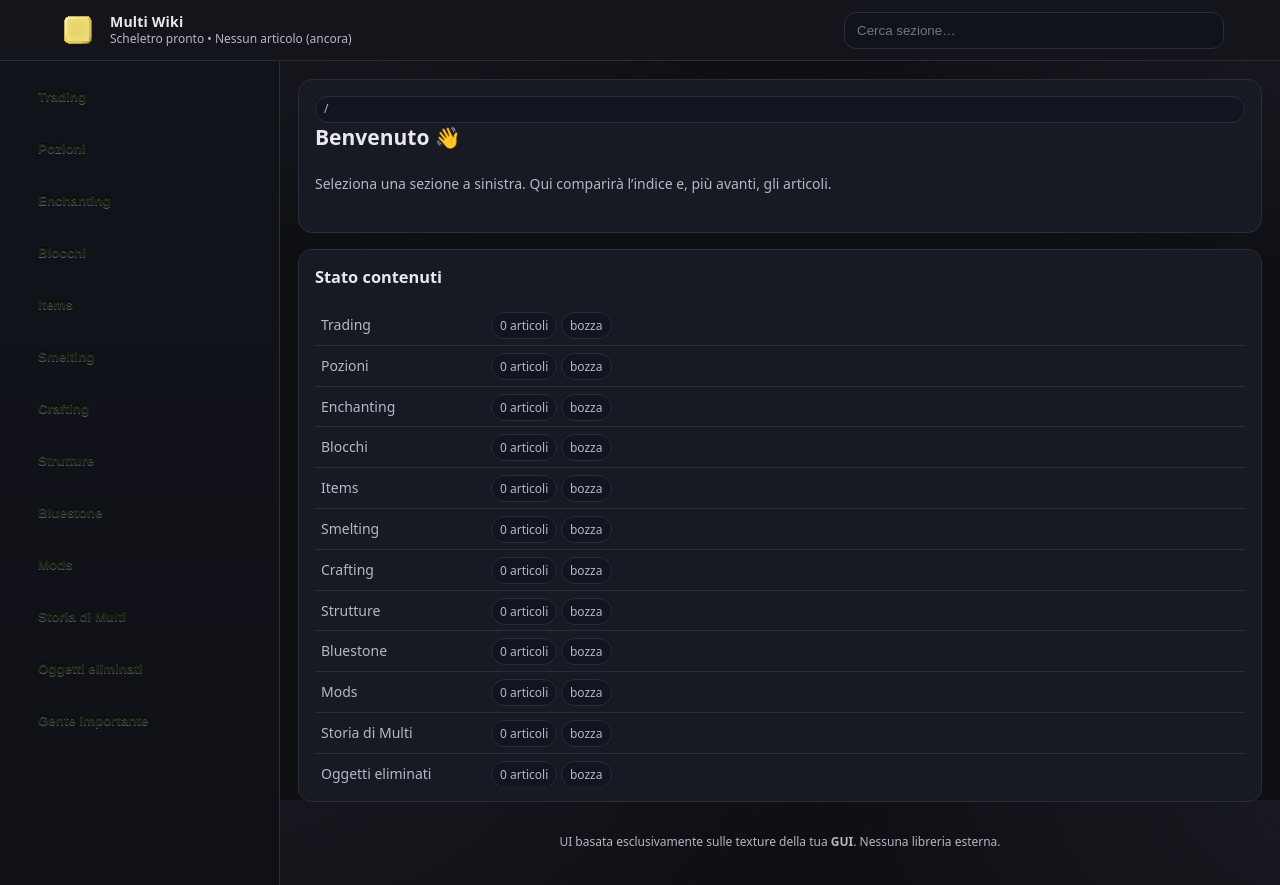
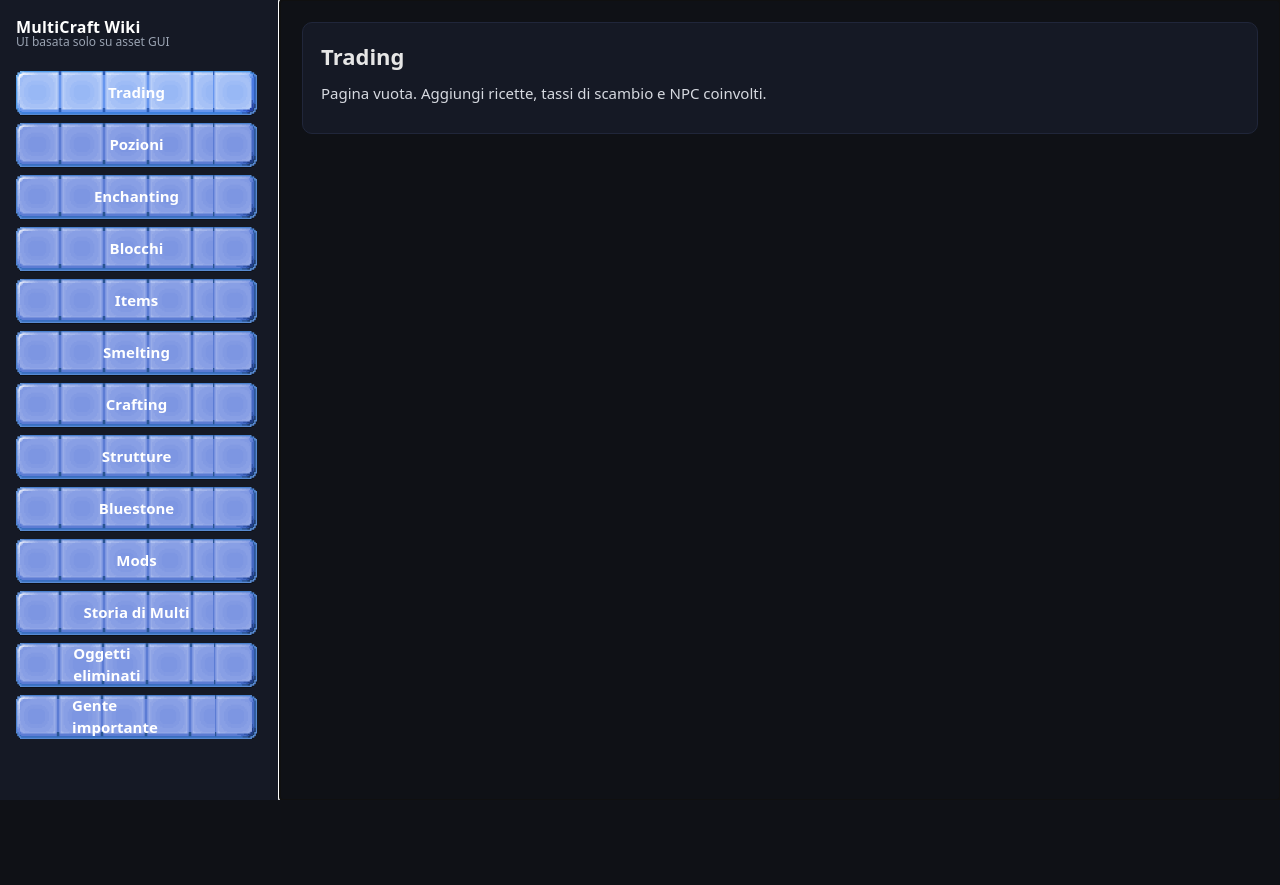
Before and after one commit to NovaX-Luanti/multicraft_wiki, a plain HTML site: page index.html in a window 1280 px wide. After the commit the page ends 800 px from the top, so only its background shows below. Drawn offline with Linux system fonts and the light colour scheme.

Commit message:
Update index.html

```diff
--- a/index.html
+++ b/index.html
@@ -1,425 +1,318 @@
-<!doctype html>
+<!DOCTYPE html>
 <html lang="it">
 <head>
 <meta charset="utf-8" />
-<meta name="viewport" content="width=device-width, initial-scale=1" />
-<title>Multi Wiki — Skeleton</title>
+<meta name="viewport" content="width=device-width,initial-scale=1" />
+<title>MultiCraft Wiki — Skeleton</title>
 <style>
   :root{
-    --bg:#0e0f12;
-    --bg2:#14151b;
-    --text:#e8e8ee;
-    --muted:#b6b7c5;
-    --accent:#9be37a;
-    --card:#171923;
-    --border:#2a2d3a;
-    --radius:14px;
+    --bg: #0f1116;
+    --panel: #151925;
+    --text: #e6e6e6;
+    --muted: #9aa3b2;
+    --btn-h: 44px;          /* altezza pulsanti */
+    --btn-pad-x: 14px;      /* padding testo nei pulsanti */
+    --sidebar-w: 280px;     /* larghezza colonna sinistra */
+    --gap: 12px;
   }
   *{box-sizing:border-box}
   html,body{height:100%}
   body{
-    margin:0;
-    background:
-      radial-gradient(1200px 600px at 10% -10%, #1a1b24 0%, transparent 60%),
-      radial-gradient(1000px 500px at 110% 0%, #1a1b24 0%, transparent 60%),
-      var(--bg);
-    color:var(--text);
-    font:14px/1.4 system-ui,-apple-system,Segoe UI,Roboto,Ubuntu,Cantarell,Noto Sans,Arial,sans-serif;
-    image-rendering: pixelated; /* per look “game GUI” sulle textures */
+    margin:0; background:var(--bg); color:var(--text);
+    font: 15px/1.45 system-ui, -apple-system, Segoe UI, Roboto, "Helvetica Neue", Arial, "Noto Sans", "Liberation Sans", sans-serif;
   }
-  /* Layout */
-  .app{
-    display:grid;
-    grid-template-columns: 280px 1fr;
-    grid-template-rows: auto 1fr;
-    grid-template-areas:
-      "header header"
-      "nav content";
-    min-height:100dvh;
+
+  .app{display:flex; min-height:100vh}
+  .sidebar{
+    width:var(--sidebar-w);
+    background:var(--panel);
+    padding:16px;
+    display:flex; flex-direction:column; gap:var(--gap);
+    border-right:1px solid #20263a;
   }
-  header{
-    grid-area:header;
-    position:sticky; top:0; z-index:5;
-    background:var(--bg2);
-    border-bottom:1px solid var(--border);
+  .brand{font-weight:700; letter-spacing:.2px; font-size:16px; color:#fff}
+  .hint{color:var(--muted); font-size:12px; margin-top:-6px}
+
+  .nav{
+    display:flex; flex-direction:column; gap:8px; margin-top:8px;
+    padding-right:6px; /* spazio per la scrollbar custom */
+    overflow:auto; max-height:calc(100vh - 110px);
   }
-  .header-inner{
-    max-width:1200px; margin:0 auto; padding:10px 16px;
-    display:flex; align-items:center; gap:12px;
+
+  /* PULSANTI GUI segmentati: sinistra / centro / destra */
+  .mc-btn{
+    --h: var(--btn-h);
+    display:flex; align-items:center; user-select:none; cursor:pointer;
+    height:var(--h); text-decoration:none; color:#fff; font-weight:600;
+    filter: drop-shadow(0 1px 0 rgba(0,0,0,.35));
   }
-  .logo{
-    display:flex; align-items:center; gap:10px; min-height:40px;
+  .mc-btn .left, .mc-btn .mid, .mc-btn .right{
+    height:100%; display:block; background-repeat:no-repeat; background-size:100% 100%;
   }
-  .logo__mark{
-    width:44px; height:28px;
-    background-repeat:no-repeat;
-    background-position:center;
-    background-size:contain;
-    /* useremo un bottone “yellow pressed” come badge */
+  .mc-btn .left, .mc-btn .right{width:var(--h)}
+  .mc-btn .mid{
+    min-width:96px; flex:1 1 auto; display:flex; align-items:center; justify-content:center;
+    padding:0 var(--btn-pad-x);
+    /* il middle è stretchabile in X */
+    background-repeat: repeat-x; background-size: auto 100%;
   }
-  .title{
-    font-weight:700; letter-spacing:.2px;
-  }
-  .subtitle{
-    color:var(--muted); font-size:12px;
-  }
-  .search{
-    margin-left:auto; position:relative; width: min(380px, 45vw);
-  }
-  .search input{
-    width:100%;
-    border-radius:12px; border:1px solid var(--border);
-    background:#11131a; color:var(--text);
-    padding:10px 12px 10px 12px; outline:none;
-  }
-  /* Nav */
-  nav{
-    grid-area:nav;
-    border-right:1px solid var(--border);
-    background:linear-gradient(#11131a,#0f1117);
-    padding:14px;
-  }
-  .nav-group{ display:flex; flex-direction:column; gap:10px }
-  .nav-btn{
-    --h:42px;
-    height:var(--h);
-    border:none; outline:none;
-    padding:0 14px;
-    color:#12220f;
-    font-weight:700;
-    text-shadow:0 1px 0 rgba(255,255,255,.3), 0 -1px 0 rgba(0,0,0,.4);
-    display:flex; align-items:center; justify-content:flex-start;
-    gap:10px;
-    border-radius:10px;
-    background: transparent; /* le texture arrivano da pseudo elementi */
-    position:relative; cursor:pointer;
-    user-select:none;
-  }
-  .nav-btn::before{
-    /* stato base = gui_button_green.png */
-    content:""; position:absolute; inset:0;
-    background-repeat:repeat;
-    background-size:contain;
-    border-radius:10px;
-    filter: drop-shadow(0 4px 8px rgba(0,0,0,.35));
-  }
-  .nav-btn:hover::before{
-    /* hover = gui_button_green_hovered.png */
-  }
-  .nav-btn:active::before,
-  .nav-btn.is-active::before{
-    /* pressed = gui_button_green_pressed.png */
-  }
-  .nav-btn span{ position:relative; z-index:1 }
-  /* Content */
-  main{
-    grid-area:content;
-    padding:18px; min-width:0;
-  }
-  .container{
-    max-width:1200px; margin:0 auto;
-    display:grid; gap:16px;
-    grid-template-columns: 1fr;
+
+  /* Variante GRIGIA (default) */
+  .mc-btn.gray .left  { background-image:url('gui/gui_button_left.png'); }
+  .mc-btn.gray .mid   { background-image:url('gui/gui_button_middle.png'); }
+  .mc-btn.gray .right { background-image:url('gui/gui_button_right.png'); }
+  .mc-btn.gray:hover .left  { background-image:url('gui/gui_button_left_hovered.png'); }
+  .mc-btn.gray:hover .mid   { background-image:url('gui/gui_button_middle_hovered.png'); }
+  .mc-btn.gray:hover .right { background-image:url('gui/gui_button_right_hovered.png'); }
+  .mc-btn.gray.active .left  { background-image:url('gui/gui_button_left_pressed.png'); }
+  .mc-btn.gray.active .mid   { background-image:url('gui/gui_button_middle_pressed.png'); }
+  .mc-btn.gray.active .right { background-image:url('gui/gui_button_right_pressed.png'); }
+
+  /* Layout contenuto */
+  .content{
+    flex:1 1 auto; min-width:0; padding:22px;
+    overflow:auto;
   }
   .card{
-    background:var(--card);
-    border:1px solid var(--border);
-    border-radius:var(--radius);
-    padding:16px;
+    background:var(--panel); border:1px solid #20263a; border-radius:10px;
+    padding:18px; margin-bottom:16px;
   }
-  .empty{
-    display:grid; gap:8px;
+  h1{font-size:22px; margin:0 0 10px}
+  h2{font-size:16px; color:#d5ddff; margin:18px 0 8px}
+  p{margin:0 0 10px; color:#d6d9e0}
+
+  /* Sezioni mostra/nascondi */
+  .section{display:none}
+  .section.active{display:block}
+
+  /* SCROLLBAR custom con asset GUI */
+  /* Verticale (area nav e content) */
+  .nav::-webkit-scrollbar,
+  .content::-webkit-scrollbar { width:16px; height:16px; }
+  .nav::-webkit-scrollbar-track,
+  .content::-webkit-scrollbar-track{
+    background-image:url('gui/scrollbar_bg.png'); background-repeat:repeat-y; background-size:100% auto;
   }
-  .empty h2{ margin:0 }
-  .chips{ display:flex; flex-wrap:wrap; gap:8px; }
-  .chip{
-    height:32px; padding:0 10px;
-    display:inline-flex; align-items:center; gap:8px;
-    border-radius:999px;
-    border:1px solid var(--border);
-    background:#121521;
-    font-size:12px; color:var(--muted);
+  .nav::-webkit-scrollbar-thumb,
+  .content::-webkit-scrollbar-thumb{
+    background-image:url('gui/scrollbar_slider.png'); background-repeat:no-repeat; background-size:cover;
+    border-radius:2px;
   }
-  .pill{
-    padding:4px 8px; border-radius:999px;
-    border:1px solid var(--border); background:#121521; color:var(--muted); font-size:12px;
+  .nav::-webkit-scrollbar-button:vertical:decrement,
+  .content::-webkit-scrollbar-button:vertical:decrement{
+    height:16px; background-image:url('gui/scrollbar_up.png'); background-repeat:no-repeat; background-size:contain;
   }
-  /* Custom scrollbar usando le texture */
-  .scrollable{
-    max-height: 60vh; overflow:auto;
-    scrollbar-width: thin; /* Firefox base */
+  .nav::-webkit-scrollbar-button:vertical:increment,
+  .content::-webkit-scrollbar-button:vertical:increment{
+    height:16px; background-image:url('gui/scrollbar_down.png'); background-repeat:no-repeat; background-size:contain;
   }
-  /* Chrome/Edge custom */
-  .scrollable::-webkit-scrollbar{ width:14px; height:14px }
-  .scrollable::-webkit-scrollbar-track{
-    background: transparent;
+  /* Orizzontale (se mai servisse) */
+  .content::-webkit-scrollbar:horizontal{ height:16px }
+  .content::-webkit-scrollbar-track:horizontal{
+    background-image:url('gui/scrollbar_horiz_bg.png'); background-repeat:repeat-x; background-size:auto 100%;
   }
-  .scrollable::-webkit-scrollbar-thumb{
-    border-radius:8px;
-    background-repeat:repeat-y;
-    background-position:center top;
+  .content::-webkit-scrollbar-thumb:horizontal{
+    background-image:url('gui/scrollbar_slider.png'); background-size:cover;
   }
-  /* Responsive */
+
+  /* Responsive: sidebar comprimibile */
   @media (max-width: 980px){
-    .app{ grid-template-columns: 1fr; grid-template-areas: "header" "nav" "content" }
-    nav{ position:sticky; top:60px; z-index:4; }
+    .app{flex-direction:column}
+    .sidebar{width:100%; border-right:none; border-bottom:1px solid #20263a}
+    .nav{flex-direction:row; overflow:auto hidden; max-height:none; padding-bottom:8px}
+    .mc-btn{--h:40px}
+    .mc-btn .mid{min-width:140px}
+    .content{padding:16px}
   }
-  /* Utility */
-  .hide{ display:none !important }
-  a{ color:var(--accent); text-decoration:none }
-  a:hover{ text-decoration:underline }
-  .muted{ color:var(--muted) }
-  footer{ color:var(--muted); font-size:12px; padding:16px 0; }
 </style>
 </head>
 <body>
   <div class="app">
-  <header>
-    <div class="header-inner">
-      <div class="logo">
-        <div class="logo__mark" id="logoMark" aria-hidden="true"></div>
+    <aside class="sidebar">
       <div>
-          <div class="title">Multi Wiki</div>
-          <div class="subtitle">Scheletro pronto • Nessun articolo (ancora)</div>
+        <div class="brand">MultiCraft Wiki</div>
+        <div class="hint">UI basata solo su asset GUI</div>
       </div>
-      </div>
-      <div class="search">
-        <input id="search" type="search" placeholder="Cerca sezione…" autocomplete="off" />
-      </div>
-    </div>
-  </header>
 
-  <nav>
-    <div class="nav-group" id="navGroup">
-      <!-- I pulsanti vengono generati da JS, così colleghiamo hash routing e texture GUI -->
-    </div>
+      <nav class="nav" id="nav">
+        <!-- Ogni voce è un pulsante segmentato (left/mid/right) -->
+        <a href="#trading" class="mc-btn gray active" data-section="trading" aria-label="Trading">
+          <span class="left"></span><span class="mid">Trading</span><span class="right"></span>
+        </a>
+        <a href="#pozioni" class="mc-btn gray" data-section="pozioni" aria-label="Pozioni">
+          <span class="left"></span><span class="mid">Pozioni</span><span class="right"></span>
+        </a>
+        <a href="#enchanting" class="mc-btn gray" data-section="enchanting" aria-label="Enchanting">
+          <span class="left"></span><span class="mid">Enchanting</span><span class="right"></span>
+        </a>
+        <a href="#blocchi" class="mc-btn gray" data-section="blocchi" aria-label="Blocchi">
+          <span class="left"></span><span class="mid">Blocchi</span><span class="right"></span>
+        </a>
+        <a href="#items" class="mc-btn gray" data-section="items" aria-label="Items">
+          <span class="left"></span><span class="mid">Items</span><span class="right"></span>
+        </a>
+        <a href="#smelting" class="mc-btn gray" data-section="smelting" aria-label="Smelting">
+          <span class="left"></span><span class="mid">Smelting</span><span class="right"></span>
+        </a>
+        <a href="#crafting" class="mc-btn gray" data-section="crafting" aria-label="Crafting">
+          <span class="left"></span><span class="mid">Crafting</span><span class="right"></span>
+        </a>
+        <a href="#strutture" class="mc-btn gray" data-section="strutture" aria-label="Strutture">
+          <span class="left"></span><span class="mid">Strutture</span><span class="right"></span>
+        </a>
+        <a href="#bluestone" class="mc-btn gray" data-section="bluestone" aria-label="Bluestone">
+          <span class="left"></span><span class="mid">Bluestone</span><span class="right"></span>
+        </a>
+        <a href="#mods" class="mc-btn gray" data-section="mods" aria-label="Mods">
+          <span class="left"></span><span class="mid">Mods</span><span class="right"></span>
+        </a>
+        <a href="#storia-di-multi" class="mc-btn gray" data-section="storia-di-multi" aria-label="Storia di Multi">
+          <span class="left"></span><span class="mid">Storia di Multi</span><span class="right"></span>
+        </a>
+        <a href="#oggetti-eliminati" class="mc-btn gray" data-section="oggetti-eliminati" aria-label="Oggetti eliminati">
+          <span class="left"></span><span class="mid">Oggetti eliminati</span><span class="right"></span>
+        </a>
+        <a href="#gente-importante" class="mc-btn gray" data-section="gente-importante" aria-label="Gente importante">
+          <span class="left"></span><span class="mid">Gente importante</span><span class="right"></span>
+        </a>
       </nav>
+    </aside>
 
-  <main>
-    <div class="container">
-      <section class="card">
-        <div id="sectionTitle" class="muted pill">/</div>
-        <div class="empty">
-          <h2 id="sectionHeading">Benvenuto 👋</h2>
-          <p id="sectionNote" class="muted">Seleziona una sezione a sinistra. Qui comparirà l’indice e, più avanti, gli articoli.</p>
-          <div class="chips" id="chipList"></div>
+    <main class="content" id="content" tabindex="0" aria-live="polite">
+      <!-- Sezioni vuote pronte da riempire -->
+      <section class="section active" id="section-trading" data-section="trading">
+        <div class="card">
+          <h1>Trading</h1>
+          <p>Pagina vuota. Aggiungi ricette, tassi di scambio e NPC coinvolti.</p>
         </div>
       </section>
 
-      <section class="card">
-        <h3 style="margin-top:0">Stato contenuti</h3>
-        <div class="scrollable" id="statusList">
-          <!-- Lista placeholder delle sezioni (tutte “vuote” per ora) -->
+      <section class="section" id="section-pozioni" data-section="pozioni">
+        <div class="card">
+          <h1>Pozioni</h1>
+          <p>Effetti, durata, ingredienti e varianti.</p>
         </div>
       </section>
 
-      <footer class="container">
-        <div>UI basata esclusivamente sulle texture della tua <strong>GUI</strong>. Nessuna libreria esterna.</div>
-      </footer>
+      <section class="section" id="section-enchanting" data-section="enchanting">
+        <div class="card">
+          <h1>Enchanting</h1>
+          <p>Tabelle livelli, probabilità e combinazioni.</p>
         </div>
+      </section>
+
+      <section class="section" id="section-blocchi" data-section="blocchi">
+        <div class="card">
+          <h1>Blocchi</h1>
+          <p>Catalogo dei nodes, proprietà e drop.</p>
+        </div>
+      </section>
+
+      <section class="section" id="section-items" data-section="items">
+        <div class="card">
+          <h1>Items</h1>
+          <p>Strumenti, materiali, consumabili.</p>
+        </div>
+      </section>
+
+      <section class="section" id="section-smelting" data-section="smelting">
+        <div class="card">
+          <h1>Smelting</h1>
+          <p>Ricette di cottura, tempi e combustibili.</p>
+        </div>
+      </section>
+
+      <section class="section" id="section-crafting" data-section="crafting">
+        <div class="card">
+          <h1>Crafting</h1>
+          <p>Pattern, output e compatibilità versioni.</p>
+        </div>
+      </section>
+
+      <section class="section" id="section-strutture" data-section="strutture">
+        <div class="card">
+          <h1>Strutture</h1>
+          <p>Generazione, loot e rarità.</p>
+        </div>
+      </section>
+
+      <section class="section" id="section-bluestone" data-section="bluestone">
+        <div class="card">
+          <h1>Bluestone</h1>
+          <p>Componenti, logica e circuiti di base.</p>
+        </div>
+      </section>
+
+      <section class="section" id="section-mods" data-section="mods">
+        <div class="card">
+          <h1>Mods</h1>
+          <p>Elenco mod, compatibilità e link.</p>
+        </div>
+      </section>
+
+      <section class="section" id="section-storia-di-multi" data-section="storia-di-multi">
+        <div class="card">
+          <h1>Storia di Multi</h1>
+          <p>Timeline, autori e milestone del progetto.</p>
+        </div>
+      </section>
+
+      <section class="section" id="section-oggetti-eliminati" data-section="oggetti-eliminati">
+        <div class="card">
+          <h1>Oggetti eliminati</h1>
+          <p>Contenuti rimossi, motivazioni e sostituzioni.</p>
+        </div>
+      </section>
+
+      <section class="section" id="section-gente-importante" data-section="gente-importante">
+        <div class="card">
+          <h1>Gente importante</h1>
+          <p>Contributor, maintainer e creatori di mod.</p>
+        </div>
+      </section>
     </main>
   </div>
 
 <script>
-/* ==== CONFIGURAZIONE PERCORSI DELLA TUA GUI ====
-   Metti questo index.html nella stessa cartella della directory "gui/"
-   che contiene le immagini (es. gui/gui_button_green.png, scrollbar_*.png, ecc).
-   Se la cartella ha un altro nome o percorso, cambia qui sotto. */
-const GUI_BASE = "gui/";
+  // Router ultra-semplice per sezioni + stato pulsanti
+  const navLinks = [...document.querySelectorAll('.nav .mc-btn')];
+  const sections = [...document.querySelectorAll('.content .section')];
 
-/* Sezioni richieste */
-const SECTIONS = [
-  "Trading","Pozioni","Enchanting","Blocchi","Items","Smelting","Crafting",
-  "Strutture","Bluestone","Mods","Storia di Multi","Oggetti eliminati","Gente importante"
-];
-
-/* Texture mapping: usiamo le varianti green per i bottoni */
-const TEX = {
-  btn_idle:       GUI_BASE + "gui_button_green.png",
-  btn_hover:      GUI_BASE + "gui_button_green_hovered.png",
-  btn_pressed:    GUI_BASE + "gui_button_green_pressed.png",
-  btn_idle_x2:    GUI_BASE + "gui_button_green.x2.png",
-  btn_hover_x2:   GUI_BASE + "gui_button_green_hovered.x2.png",
-  btn_pressed_x2: GUI_BASE + "gui_button_green_pressed.x2.png",
-
-  logo_badge:     GUI_BASE + "gui_button_yellow_pressed.png", // usato come “badge” logo
-  scroll_track:   GUI_BASE + "scrollbar_bg.png",
-  scroll_thumb:   GUI_BASE + "scrollbar_slider_middle.png",
-  scroll_thumb_top: GUI_BASE + "scrollbar_slider_top.png",
-  scroll_thumb_bot: GUI_BASE + "scrollbar_slider_bottom.png"
-};
-
-/* Utilità per applicare texture ai pulsanti nav */
-function styleNavButton(el){
-  // stato base
-  el.style.setProperty("--bg-idle", `url('${TEX.btn_idle}')`);
-  el.style.setProperty("--bg-hover", `url('${TEX.btn_hover}')`);
-  el.style.setProperty("--bg-pressed", `url('${TEX.btn_pressed}')`);
-  // Applica tramite CSS inline on the fly
-  const setBg = (url)=> el.style.setProperty("--curr-bg", `url('${url}')`);
-  el.addEventListener("mouseenter", ()=> setBg(TEX.btn_hover));
-  el.addEventListener("mouseleave", ()=> setBg(el.classList.contains("is-active")? TEX.btn_pressed : TEX.btn_idle));
-  el.addEventListener("mousedown", ()=> setBg(TEX.btn_pressed));
-  el.addEventListener("mouseup",   ()=> setBg(TEX.btn_hover));
-  // iniziale
-  setBg(TEX.btn_idle);
-  // Pseudo con before tramite style attrib (workaround per single-file)
-  el.style.position="relative";
-  const before = document.createElement("span");
-  before.setAttribute("aria-hidden","true");
-  before.style.position="absolute";
-  before.style.inset="0";
-  before.style.borderRadius="10px";
-  before.style.backgroundImage=`var(--curr-bg)`;
-  before.style.backgroundRepeat="repeat";
-  before.style.backgroundSize="auto 100%";
-  before.style.filter="drop-shadow(0 4px 8px rgba(0,0,0,.35))";
-  el.prepend(before);
-  // Portiamo il testo sopra
-  el.querySelector("span").style.position="relative";
-  el.querySelector("span").style.zIndex="1";
+  function activate(sectionKey){
+    // attiva pulsante
+    navLinks.forEach(a=>{
+      a.classList.toggle('active', a.dataset.section === sectionKey);
+    });
+    // mostra sezione
+    sections.forEach(s=>{
+      const on = s.dataset.section === sectionKey;
+      s.classList.toggle('active', on);
+      if(on) s.scrollTop = 0;
+    });
+    // focus per tastiera
+    document.getElementById('content').focus({preventScroll:true});
   }
 
-/* Custom scrollbar usando le tue texture */
-function styleScrollbars(){
-  const style = document.createElement("style");
-  style.textContent = `
-    .scrollable::-webkit-scrollbar-track{
-      background: url('${TEX.scroll_track}') repeat-y center top;
-      background-size: 100% auto;
-    }
-    .scrollable::-webkit-scrollbar-thumb{
-      background-image:
-        url('${TEX.scroll_thumb_top}'),
-        url('${TEX.scroll_thumb}'),
-        url('${TEX.scroll_thumb_bot}');
-      background-repeat: no-repeat, repeat-y, no-repeat;
-      background-position: center top, center, center bottom;
-      background-size: 100% 10px, 100% auto, 100% 10px;
-    }
-  `;
-  document.head.appendChild(style);
-}
-
-/* Header “logo” (usiamo il bottone yellow pressed come toppa stilosa) */
-function styleLogo(){
-  const mark = document.getElementById("logoMark");
-  mark.style.backgroundImage = `url('${TEX.logo_badge}')`;
-}
-
-/* Genera nav */
-function buildNav(){
-  const group = document.getElementById("navGroup");
-  group.innerHTML = "";
-  SECTIONS.forEach(name=>{
-    const id = slug(name);
-    const btn = document.createElement("button");
-    btn.className="nav-btn";
-    btn.setAttribute("data-id", id);
-    btn.innerHTML = `<span>${name}</span>`;
-    btn.addEventListener("click", ()=>{
-      location.hash = `#/${id}`;
-      setActive(id);
-      renderSection(id, name);
-    });
-    group.appendChild(btn);
-    styleNavButton(btn);
-  });
-}
-
-/* Stato attivo nav */
-function setActive(id){
-  document.querySelectorAll(".nav-btn").forEach(b=>{
-    const on = b.getAttribute("data-id") === id;
-    b.classList.toggle("is-active", on);
-    const bg = on ? TEX.btn_pressed : TEX.btn_idle;
-    b.style.setProperty("--curr-bg", `url('${bg}')`);
-  });
-}
-
-/* Render contenuto placeholder */
-function renderSection(id, name){
-  document.getElementById("sectionTitle").textContent = `/${name}`;
-  document.getElementById("sectionHeading").textContent = name;
-  document.getElementById("sectionNote").textContent = "Sezione inizializzata. Aggiungi articoli quando sei pronto — qui compariranno indice e contenuti.";
-  // chip esempi
-  const chips = [
-    "Indice (WIP)","Linee guida","Template voce","Tag","Collegamenti"
-  ];
-  const list = document.getElementById("chipList");
-  list.innerHTML = "";
-  chips.forEach(c=>{
-    const span = document.createElement("span");
-    span.className="chip";
-    span.textContent=c;
-    list.appendChild(span);
-  });
-}
-
-/* Lista stato (tutte vuote) */
-function renderStatus(){
-  const wrap = document.getElementById("statusList");
-  wrap.innerHTML = "";
-  SECTIONS.forEach(name=>{
-    const row = document.createElement("div");
-    row.style.display="grid";
-    row.style.gridTemplateColumns="160px 1fr";
-    row.style.gap="10px";
-    row.style.padding="10px 6px";
-    row.style.borderBottom="1px solid var(--border)";
-    row.innerHTML = `
-      <div class="muted">${name}</div>
-      <div><span class="pill">0 articoli</span> <span class="pill">bozza</span></div>
-    `;
-    wrap.appendChild(row);
-  });
-}
-
-/* Ricerca in nav */
-function bindSearch(){
-  const input = document.getElementById("search");
-  input.addEventListener("input", ()=>{
-    const q = input.value.trim().toLowerCase();
-    document.querySelectorAll(".nav-btn").forEach(b=>{
-      const name = b.textContent.trim().toLowerCase();
-      b.classList.toggle("hide", q && !name.includes(q));
+  // click handler
+  navLinks.forEach(a=>{
+    a.addEventListener('click', (e)=>{
+      e.preventDefault();
+      const key = a.dataset.section;
+      history.replaceState(null, '', '#'+key);
+      activate(key);
     });
   });
-}
 
-/* Routing via hash */
-function handleHash(){
-  const id = location.hash.replace(/^#\//,"");
-  const match = SECTIONS.find(s => slug(s) === id) || null;
-  if(match){
-    setActive(id);
-    renderSection(id, match);
-  }else{
-    // default alla prima sezione
-    const first = slug(SECTIONS[0]);
-    setActive(first);
-  }
-}
+  // avvio da hash (o default: trading)
+  const fromHash = (location.hash||'').replace('#','').trim();
+  const initial = navLinks.some(a=>a.dataset.section===fromHash) ? fromHash : 'trading';
+  activate(initial);
 
-/* Helper */
-const slug = s => s.toLowerCase().replace(/\s+/g,'-').replace(/[^\w\-]/g,'');
-
-/* Init */
-styleScrollbars();
-styleLogo();
-buildNav();
-renderStatus();
-bindSearch();
-window.addEventListener("hashchange", handleHash);
-handleHash();
-
-/* Precaricamento texture utili */
-[
-  TEX.btn_idle, TEX.btn_hover, TEX.btn_pressed,
-  TEX.btn_idle_x2, TEX.btn_hover_x2, TEX.btn_pressed_x2,
-  TEX.logo_badge, TEX.scroll_track, TEX.scroll_thumb, TEX.scroll_thumb_top, TEX.scroll_thumb_bot
-].forEach(src=>{ const i=new Image(); i.src = src; });
-
+  // ascolta variazione hash (es. back/forward)
+  window.addEventListener('hashchange', ()=>{
+    const key = (location.hash||'').replace('#','').trim();
+    if(key) activate(key);
+  });
 </script>
 </body>
 </html>
```
Lines whose indentation alone changed are shown as unchanged.
